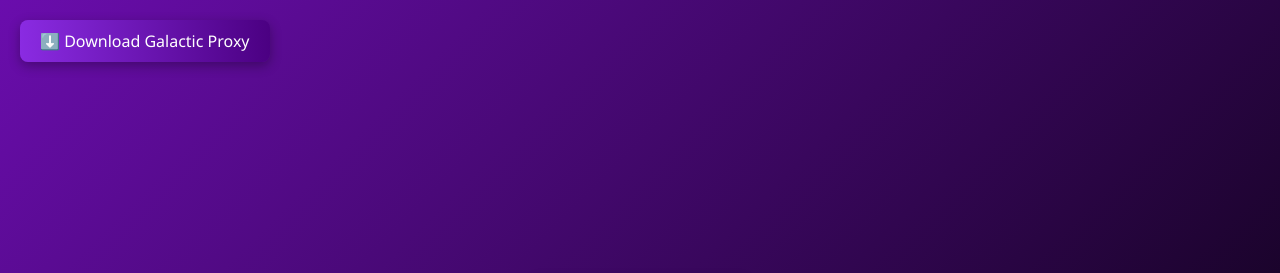
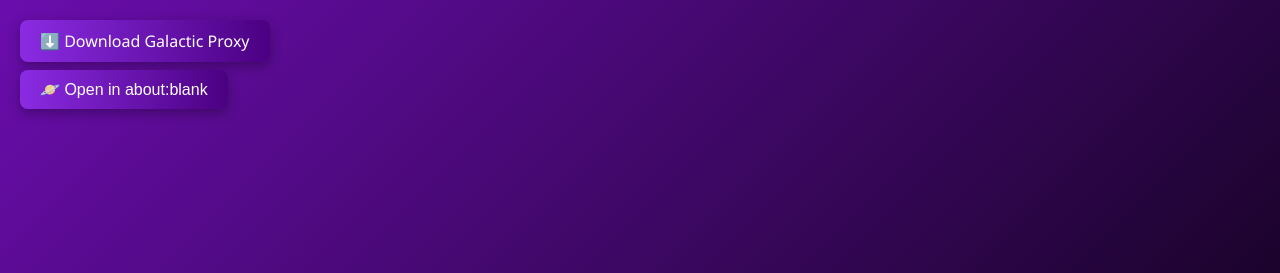
Before and after one commit to crownytrex/Galactic-Proxy, a plain HTML site: page index.html in a window 1280 px wide. Shown: the top 273 px of the page. Drawn offline with Linux system fonts and the light colour scheme.

Commit message:
Update style.css

```diff
--- a/style.css
+++ b/style.css
@@ -69,3 +69,23 @@
   transform: scale(1.05);
   box-shadow: 0 6px 16px rgba(0, 0, 0, 0.5);
 }
+
+#openSelfBtn {
+  position: absolute;
+  top: 70px;
+  left: 20px;
+  padding: 10px 20px;
+  font-size: 1em;
+  border: none;
+  border-radius: 8px;
+  background: linear-gradient(90deg, #8a2be2, #4b0082);
+  color: white;
+  cursor: pointer;
+  box-shadow: 0 4px 12px rgba(0, 0, 0, 0.3);
+  transition: transform 0.2s ease, box-shadow 0.2s ease;
+}
+
+#openSelfBtn:hover {
+  transform: scale(1.05);
+  box-shadow: 0 6px 16px rgba(0, 0, 0, 0.5);
+}
```
